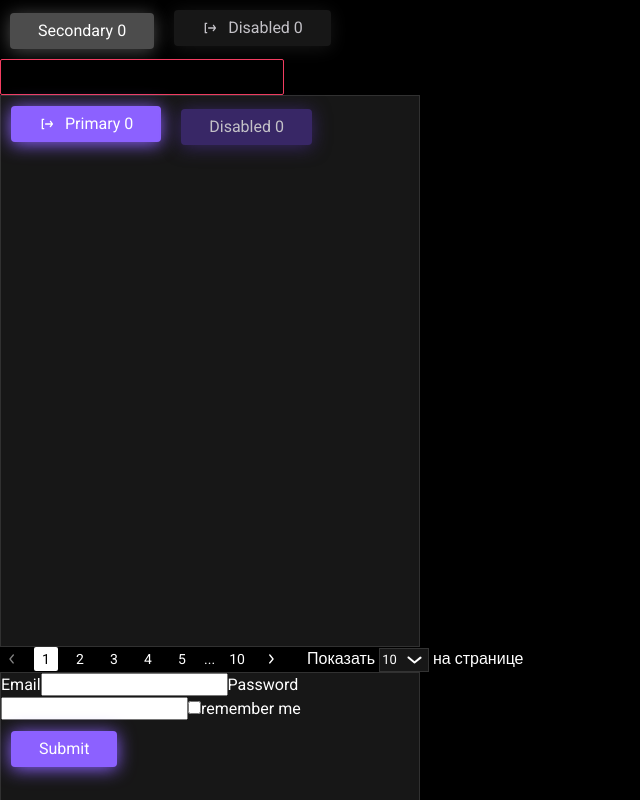
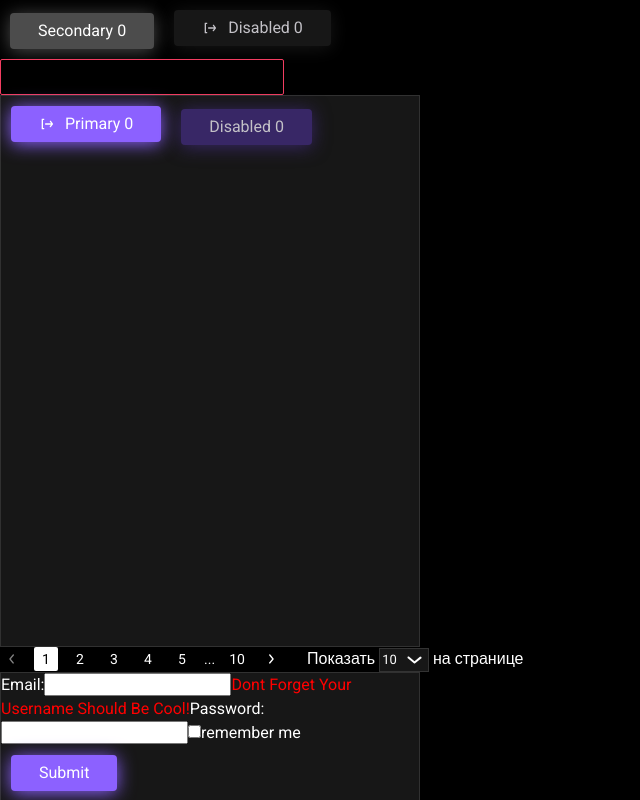
Before and after one commit to hadsome-Droid/Cards, a React (Vite) app: page / in a window 1280 px wide. Shown: the top 800 px of the page, without its empty margins (0-640 px from the left). Built offline with nearby package versions, Linux system fonts and the light colour scheme; a web font is replaced by a local one.

Commit message:
add validation

```diff
--- /dev/null
+++ b/src/components/auth/loginForm/loginForm.module.scss
@@ -0,0 +1,3 @@
+.textField{
+  color: black;
+}
--- a/src/components/auth/loginForm/loginForm.tsx
+++ b/src/components/auth/loginForm/loginForm.tsx
@@ -1,32 +1,66 @@
-import { useForm } from 'react-hook-form'
+import { useEffect } from 'react'
+import { useController, useForm } from 'react-hook-form'
 
 import { Button } from '@/components/ui/button'
+import { zodResolver } from '@hookform/resolvers/zod'
+import { z } from 'zod'
+
+import s from './loginForm.module.scss'
+
+const loginSchema = z.object({
+  email: z.string().email(),
+  password: z.string().min(3),
+})
 
 type FormValues = {
   email: string
-  login: string
+  password: string
   rememberMe: boolean
 }
 
 export const LoginForm = () => {
-  const { handleSubmit, register } = useForm<FormValues>()
+  const {
+    control,
+    formState: { errors },
+    handleSubmit,
+    register,
+    setError,
+  } = useForm<FormValues>({
+    resolver: zodResolver(loginSchema),
+  })
+
+  useEffect(() => {
+    setError('email', {
+      message: 'Dont Forget Your Username Should Be Cool!',
+      type: 'manual',
+    })
+  }, [setError])
+  const {
+    field: { onChange, value, ...field },
+  } = useController({
+    control,
+    name: 'rememberMe',
+  })
 
   const onSubmit = (data: FormValues) => {
-    console.log(data)
+    console.log(data, 'data')
   }
+
+  console.log(errors.email)
+  console.log(errors)
 
   return (
     <form onSubmit={handleSubmit(onSubmit)}>
+      <label htmlFor={'email'}>Email:</label>
+      <input type={'email'} {...register('email')} className={s.textField} />
+
+      <span style={{ color: 'red' }}>{errors.email?.message}</span>
+      <label htmlFor={'password'}>Password:</label>
+      <input type={'password'} {...register('password')} className={s.textField} />
+      <span style={{ color: 'red' }}>{errors.password?.message}</span>
+
       <label>
-        Email
-        <input type={'email'} {...register('email')} />
-      </label>
-      <label>
-        Password
-        <input type={'password'} {...register('login')} />
-      </label>
-      <label>
-        <input type={'checkbox'} {...register('rememberMe')} />
+        <input type={'checkbox'} {...field} checked={value} onChange={onChange} />
         remember me
       </label>
       <Button type={'submit'}>Submit</Button>
```
Also changed, not shown: 1 other file (tests, documents, lock files or other folders).
